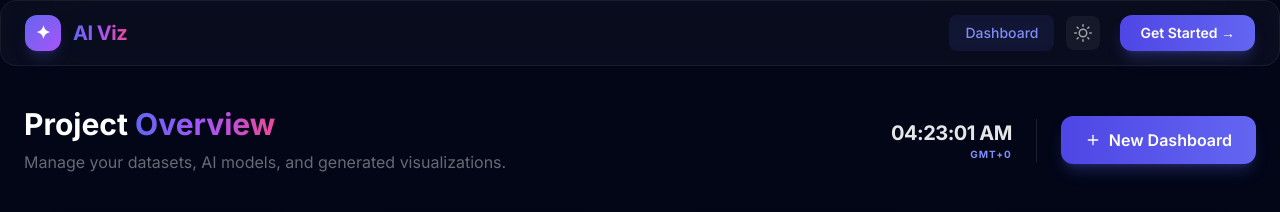
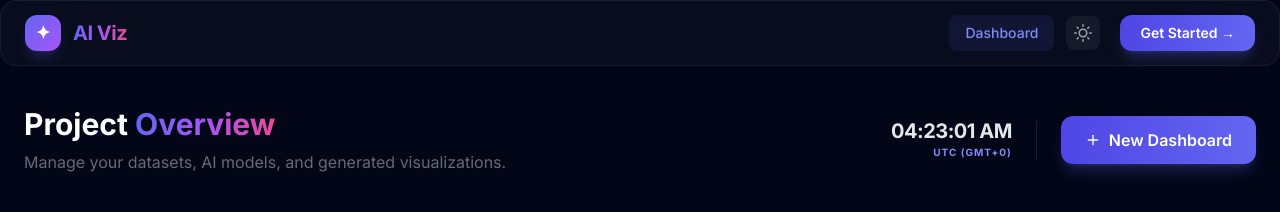
Before and after one commit to waqaszahoor2/AI-vizualization, a React (Vite) app in the folder frontend/: page /dashboard in a window 1280 px wide. Shown: the top 212 px of the page. Built offline with nearby package versions, Linux system fonts and the light colour scheme; no server answers; the HTML template or start-up script is replaced by a standard one.

Commit message:
Optimize for speed and enhance time zone display

```diff
--- a/frontend/src/components/DashboardView.tsx
+++ b/frontend/src/components/DashboardView.tsx
@@ -132,11 +132,13 @@ export default function DashboardView({ onBack, readOnly }: Props) {
                 <FiClock size={10} />
                 Generated {new Date(dashboard.created_at).toLocaleDateString()} • {new Date(dashboard.created_at).toLocaleTimeString([], { hour: '2-digit', minute: '2-digit' })} • {
                   (() => {
+                    const tz = Intl.DateTimeFormat().resolvedOptions().timeZone;
                     const offset = new Date().getTimezoneOffset();
                     const absOffset = Math.abs(offset);
                     const offsetHours = Math.floor(absOffset / 60);
                     const offsetMins = absOffset % 60;
-                    return `GMT${offset <= 0 ? '+' : '-'}${offsetHours}${offsetMins > 0 ? `:${offsetMins}` : ''}`;
+                    const offStr = `GMT${offset <= 0 ? '+' : '-'}${offsetHours}${offsetMins > 0 ? `:${offsetMins}` : ''}`;
+                    return `${tz} (${offStr})`;
                   })()
                 }
               </div>
--- a/frontend/src/pages/DashboardOverview.tsx
+++ b/frontend/src/pages/DashboardOverview.tsx
@@ -123,8 +123,10 @@ export default function DashboardOverview() {
         </div>
         <div className="flex items-center gap-6">
           <div className="hidden md:flex flex-col items-end border-r border-black/10 dark:border-white/10 pr-6">
-            <div className="text-xl font-bold tracking-tight text-slate-700 dark:text-white/90">{timeString}</div>
-            <div className="text-[10px] uppercase font-bold text-brand-600 dark:text-brand-400 tracking-widest">{offsetString}</div>
+            <div className="text-xl font-bold tracking-tight text-slate-700 dark:text-white/90 leading-none">{timeString}</div>
+            <div className="text-[10px] uppercase font-bold text-brand-600 dark:text-brand-400 tracking-widest mt-1">
+              {timeZone} ({offsetString})
+            </div>
           </div>
           <div className="flex items-center gap-3">
             <Link to="/workspace" className="btn-primary flex items-center gap-2 px-6 py-3">
```
Also changed, not shown: 2 other files (tests, documents, lock files or other folders).
